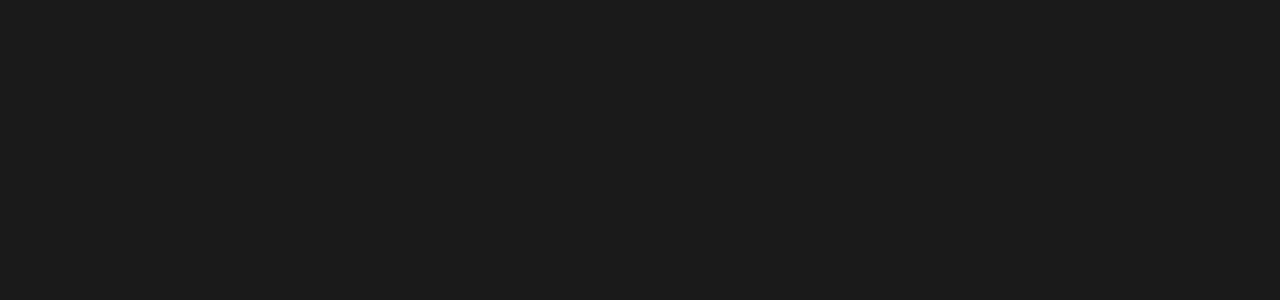
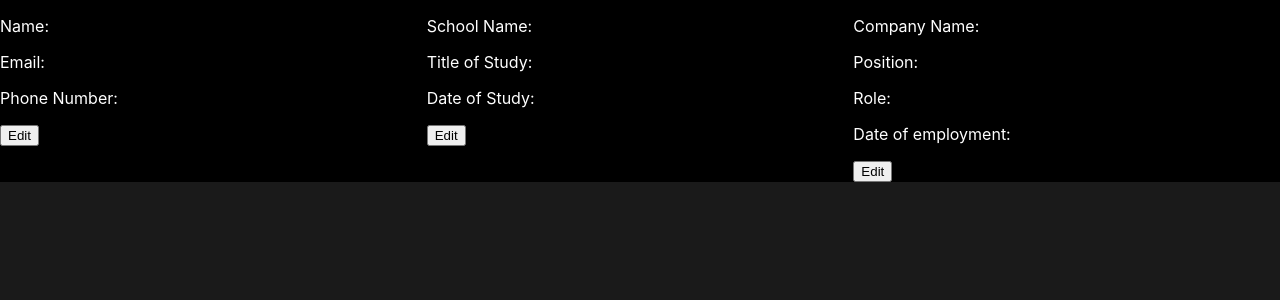
Before and after one commit to nekoLiav/cv, a React (Create React App) app: page / in a window 1280 px wide. Shown: the top 300 px of the page. Built offline with nearby package versions, Linux system fonts and the light colour scheme.

Commit message:
moved state management to app parent

```diff
--- a/src/App.js
+++ b/src/App.js
@@ -1,4 +1,4 @@
-import React from 'react';
+import React, { Component } from 'react';
 import GeneralEdit from './components/GeneralEdit';
 import EducationalEdit from './components/EducationalEdit';
 import PracticalEdit from './components/PracticalEdit';
@@ -6,7 +6,36 @@ import General from './components/General';
 import Educational from './components/Educational';
 import Practical from './components/Practical';
 
-function App() {
+class App extends Component {
+  constructor(props) {
+    super(props);
+
+    this.state = {
+      editState: {
+        general: false,
+        educational: false,
+        practical: false
+      },
+      general: {
+        name: '',
+        email: '',
+        phone: ''
+      },
+      educational: {
+        school: '',
+        subject: '',
+        date: ''
+      },
+      practical: {
+        company: '',
+        position: '',
+        role: '',
+        date: ''
+      }
+    };
+  }
+
+  render() {
     return (
       <div className="main">
         <GeneralEdit />
@@ -18,5 +47,6 @@ function App() {
       </div>
     );
   }
+}
 
 export default App;
--- a/src/components/Educational.js
+++ b/src/components/Educational.js
@@ -1,3 +1,20 @@
-function Educational() {}
+import React, { Component } from 'react';
+
+class Educational extends Component {
+  constructor(props) {
+    super(props);
+  }
+
+  render() {
+    return (
+      <div className="educational">
+        <p>School Name:</p>
+        <p>Title of Study:</p>
+        <p>Date of Study:</p>
+        <button type="button">Edit</button>
+      </div>
+    );
+  }
+}
 
 export default Educational;
--- a/src/components/EducationalEdit.js
+++ b/src/components/EducationalEdit.js
@@ -48,7 +48,6 @@ class EducationalEdit extends Component {
             <input type="text" value={this.state.date} onChange={this.handleDateChange} />
           </label>
           <button type="submit">Submit</button>
-          <button type="button">Edit</button>
         </form>
       </div>
     );
--- a/src/components/General.js
+++ b/src/components/General.js
@@ -1,3 +1,20 @@
-function General() {}
+import React, { Component } from 'react';
+
+class General extends Component {
+  constructor(props) {
+    super(props);
+  }
+
+  render() {
+    return (
+      <div className="general">
+        <p>Name:</p>
+        <p>Email:</p>
+        <p>Phone Number:</p>
+        <button type="button">Edit</button>
+      </div>
+    );
+  }
+}
 
 export default General;
--- a/src/components/GeneralEdit.js
+++ b/src/components/GeneralEdit.js
@@ -63,7 +63,6 @@ class GeneralEdit extends Component {
             />
           </label>
           <button type="submit">Submit</button>
-          <button type="button">Edit</button>
         </form>
       </div>
     );
--- a/src/components/Practical.js
+++ b/src/components/Practical.js
@@ -1,3 +1,21 @@
-function Practical() {}
+import React, { Component } from 'react';
+
+class Practical extends Component {
+  constructor(props) {
+    super(props);
+  }
+
+  render() {
+    return (
+      <div className="practical">
+        <p>Company Name:</p>
+        <p>Position:</p>
+        <p>Role:</p>
+        <p>Date of employment:</p>
+        <button type="button">Edit</button>
+      </div>
+    );
+  }
+}
 
 export default Practical;
--- a/src/components/PracticalEdit.js
+++ b/src/components/PracticalEdit.js
@@ -58,7 +58,6 @@ class PracticalEdit extends Component {
             <input type="text" value={this.state.dates} onChange={this.handleDatesChange} />
           </label>
           <button type="submit">Submit</button>
-          <button type="button">Edit</button>
         </form>
       </div>
     );
--- a/src/styles/index.css
+++ b/src/styles/index.css
@@ -15,6 +15,13 @@ code {
 .main {
   display: flex;
   justify-content: space-between;
+}
+
+.general,
+.educational,
+.practical {
+  background: black;
+  width: 100%;
 }
 
 .general-edit {
```
Lines whose indentation alone changed are shown as unchanged.
